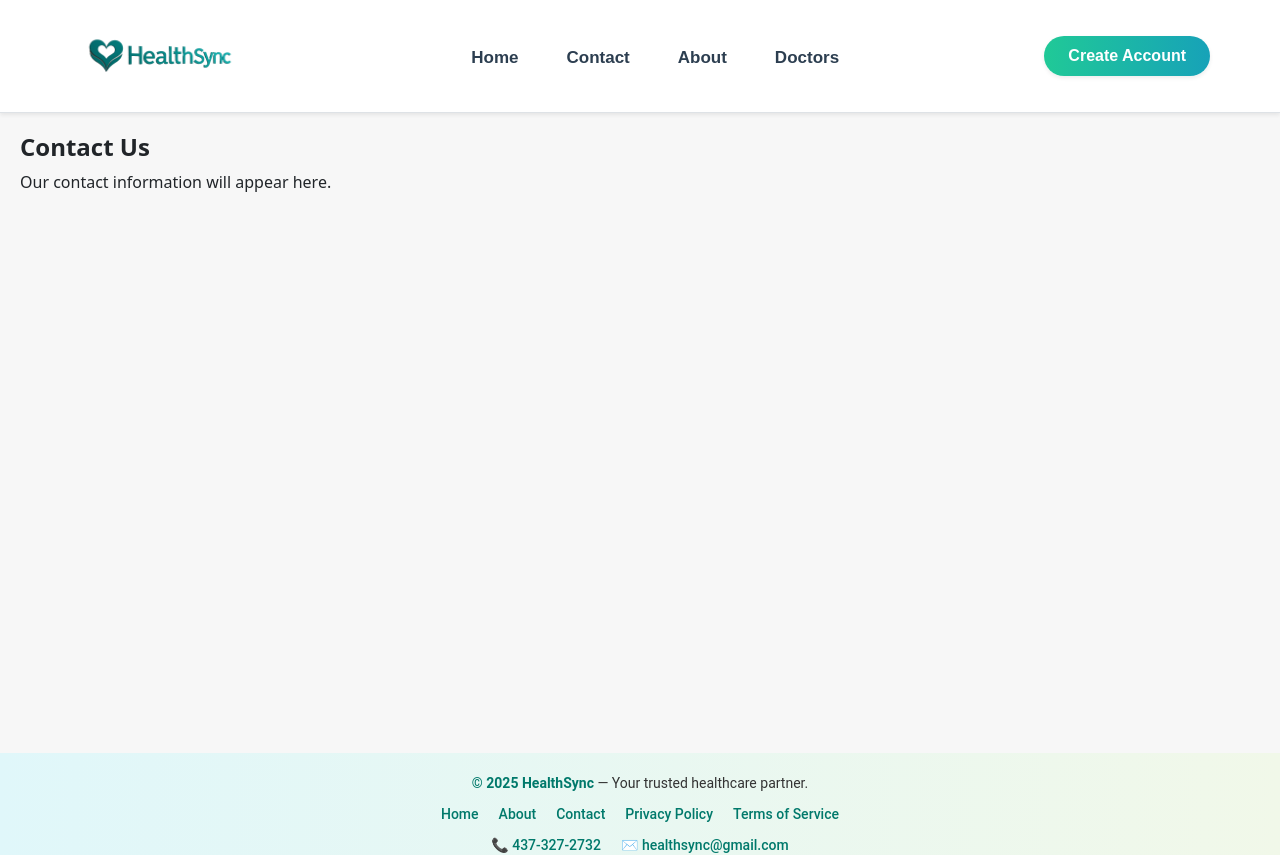
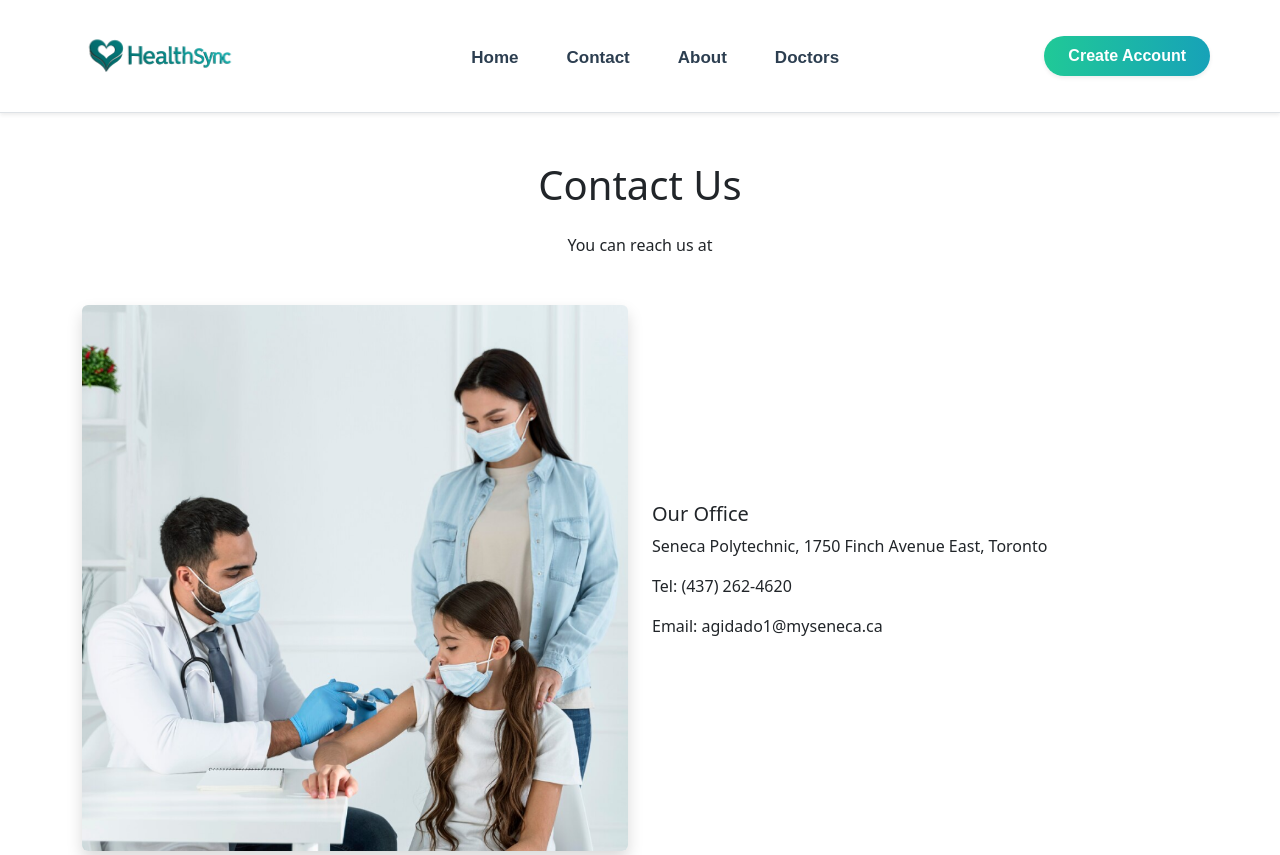
Before and after one commit to Infra-Ninjas/Front-End, a React (Vite) app: page /contact in a window 1280 px wide. Shown: the top 855 px of the page. Built offline with nearby package versions, Linux system fonts and the light colour scheme; no server answers.

Commit message:
contact page successfully done

```diff
--- a/src/pages/Contact.jsx
+++ b/src/pages/Contact.jsx
@@ -1,8 +1,31 @@
+import React from "react";
+import contactImage from "../assets/assets_frontend/contact_image.png"; // Ensure the correct image path
+
 const Contact = () => {
   return (
-    <div style={{ backgroundColor: "#f7f7f7", minHeight: "80vh", padding: "20px" }}>
-      <h1 style={{ fontSize: "24px", fontWeight: "bold" }}>Contact Us</h1>
-      <p>Our contact information will appear here.</p>
+    <div className="container py-5">
+      <h1 className="text-center mb-4">Contact Us</h1>
+      <p className="text-center mb-5">You can reach us at</p>
+
+      <div className="row align-items-center">
+        {/* Left Column: Doctor Image */}
+        <div className="col-md-6">
+          <img
+            src={contactImage}
+            alt="Doctor"
+            className="img-fluid rounded shadow"
+            style={{ maxWidth: "100%", height: "auto" }} // Ensures responsive image
+          />
+        </div>
+
+        {/* Right Column: Contact Information */}
+        <div className="col-md-6">
+          <h5>Our Office</h5>
+          <p>Seneca Polytechnic, 1750 Finch Avenue East, Toronto</p>
+          <p>Tel: (437) 262-4620</p>
+          <p>Email: agidado1@myseneca.ca</p>
+        </div>
+      </div>
     </div>
   );
 };
```
